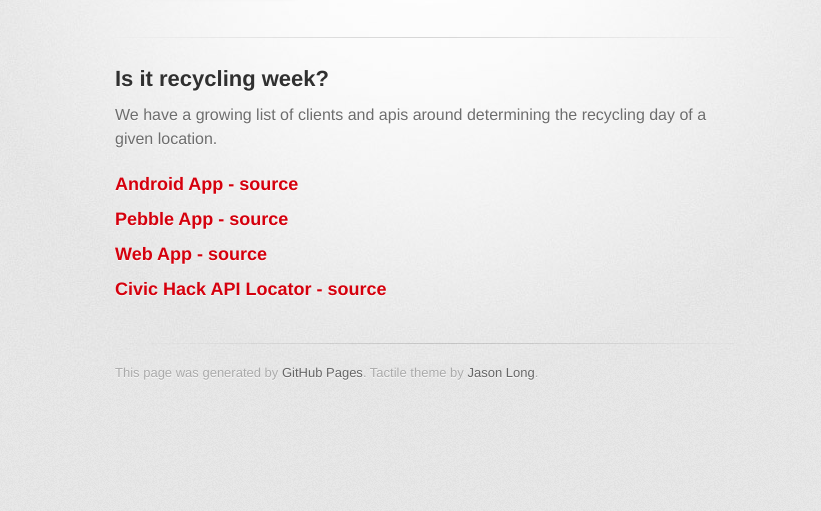
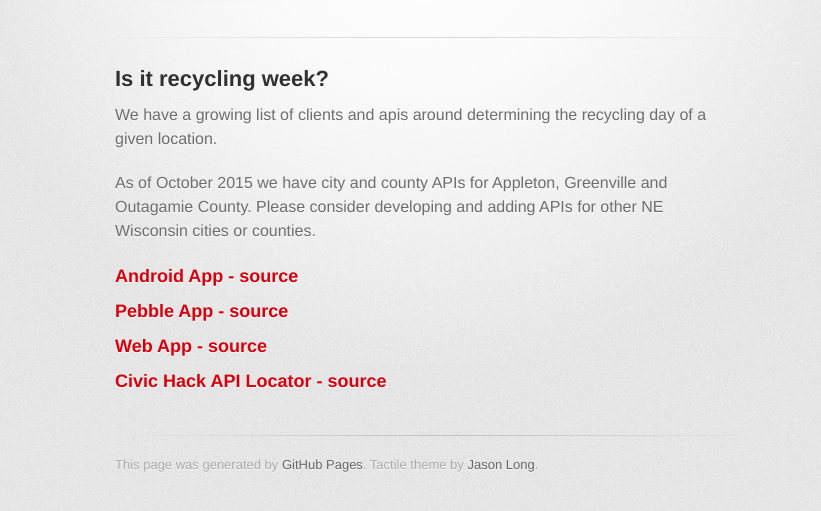
Before and after one commit to dhmncivichacks/dhmncivichacks.github.io, a plain HTML site: page index.html in a window 1280 px wide. Shown: the part 209-720 px from the top of the page, without its empty margins (215-1036 px from the left). Drawn offline with Linux system fonts and the light colour scheme; a web font is replaced by a local one.

Commit message:
Soliciting APIs for additional locations
Recruiting civic hackers to develop additional city or county APIs

```diff
--- a/index.html
+++ b/index.html
@@ -34,6 +34,8 @@
 
 <p>We have a growing list of clients and apis around determining the recycling day of a given location.</p>
 
+<p>As of October 2015 we have city and county APIs for Appleton, Greenville and Outagamie County. Please consider developing and adding APIs for other NE Wisconsin cities or counties.</p>
+
 <h3>
 <a id="android-app---source" class="anchor" href="#android-app---source" aria-hidden="true"><span class="octicon octicon-link"></span></a><a href="https://play.google.com/store/apps/details?id=theputnams.net.isitrecyclingweek">Android App</a> - <a href="https://github.com/dhmncivichacks/isitrecyclingweek">source</a>
 </h3>
```
